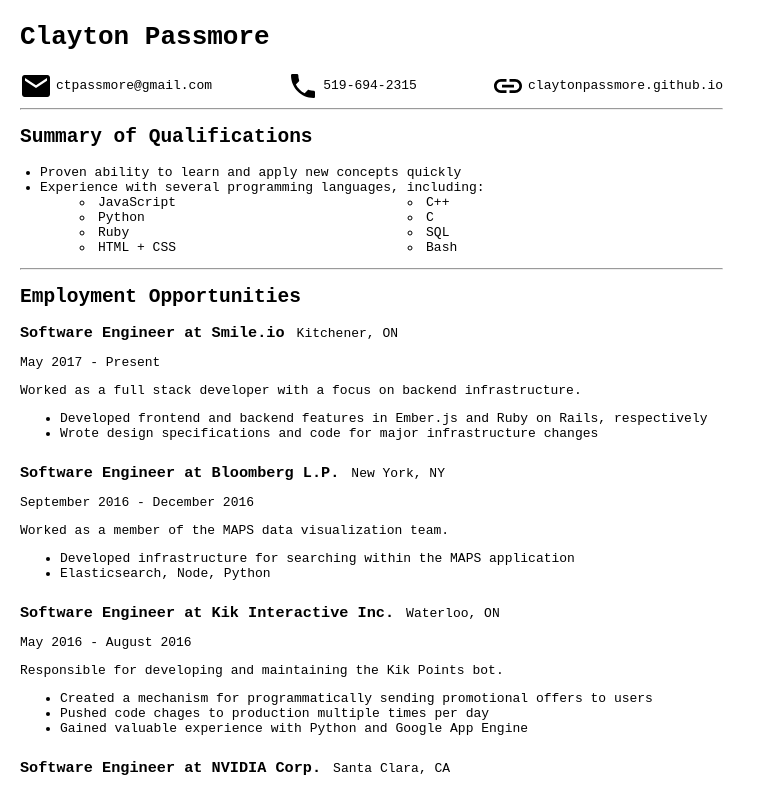
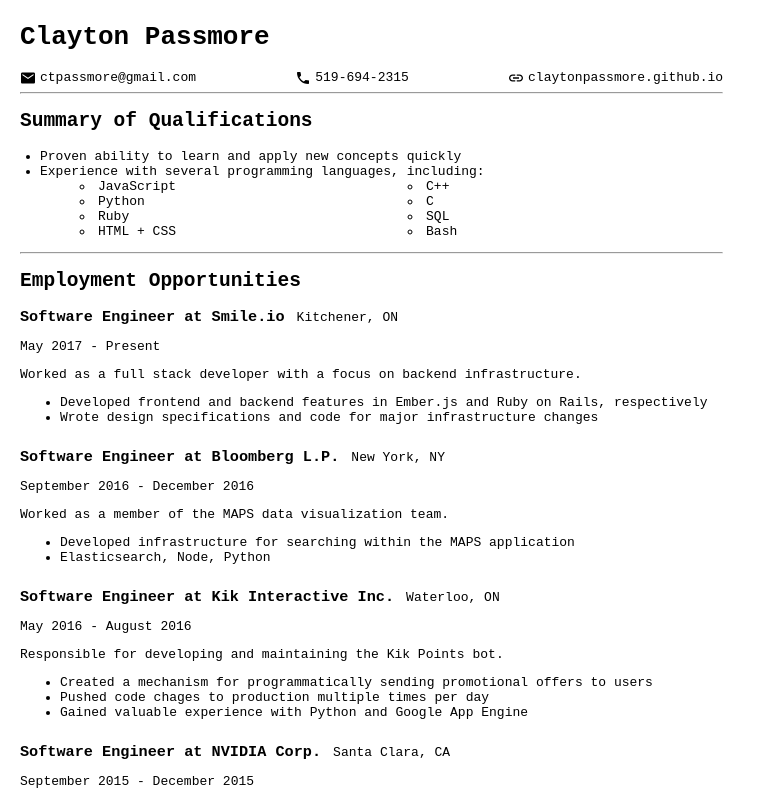
Before and after one commit to ClaytonPassmore/resume, a React (Create React App) app: page / in a window 1280 px wide. Shown: the top 790 px of the page, without its empty margins (0-766 px from the left). Built offline with nearby package versions, Linux system fonts and the light colour scheme.

Commit message:
Remove size from ion-icon

```diff
--- a/src/components/ContactListItem.js
+++ b/src/components/ContactListItem.js
@@ -6,7 +6,7 @@ class ContactListItem extends Component {
   render() {
     return (
       <div className="contact-list-item">
-        <ion-icon size="large" name={this.props.ion_icon}></ion-icon>
+        <ion-icon name={this.props.ion_icon}></ion-icon>
         <a className="contact-list-item-link" href={this.props.href} target="_blank">
           {this.props.children}
         </a>
```
